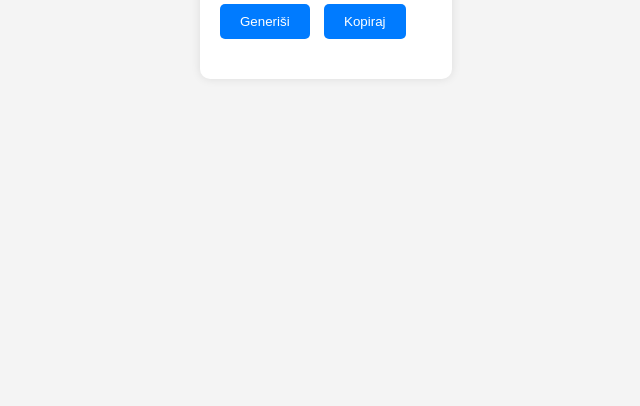
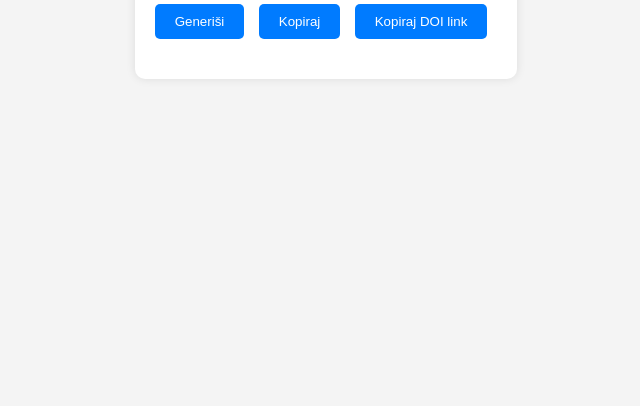
Before and after one commit to gljk/IDN-DOI-GEN, a plain HTML site: page index.html in a window 1280 px wide. Shown: the part 410-816 px from the top of the page, without its empty margins (314-954 px from the left). Drawn offline with Linux system fonts and the light colour scheme.

Commit message:
added kpiraj doi url

```diff
--- a/index.html
+++ b/index.html
@@ -43,6 +43,7 @@
         <h2>IDN DOI Generator</h2>
         <button onclick="generateDOI()">Generiši</button>
         <button onclick="copyToClipboard()">Kopiraj</button>
+        <button onclick="copyDOILink()">Kopiraj DOI link</button>
         <div id="output"></div>
     </div>
 
@@ -77,6 +78,15 @@
             document.execCommand('copy');
             document.body.removeChild(textarea);
         }
+        function copyDOILink() {
+            const text = "https://doi.org/" + document.getElementById('output').textContent;
+            const textarea = document.createElement('textarea');
+            textarea.value = text;
+            document.body.appendChild(textarea);
+            textarea.select();
+            document.execCommand('copy');
+            document.body.removeChild(textarea);
+        }
     </script>
 </body>
 </html>
```
